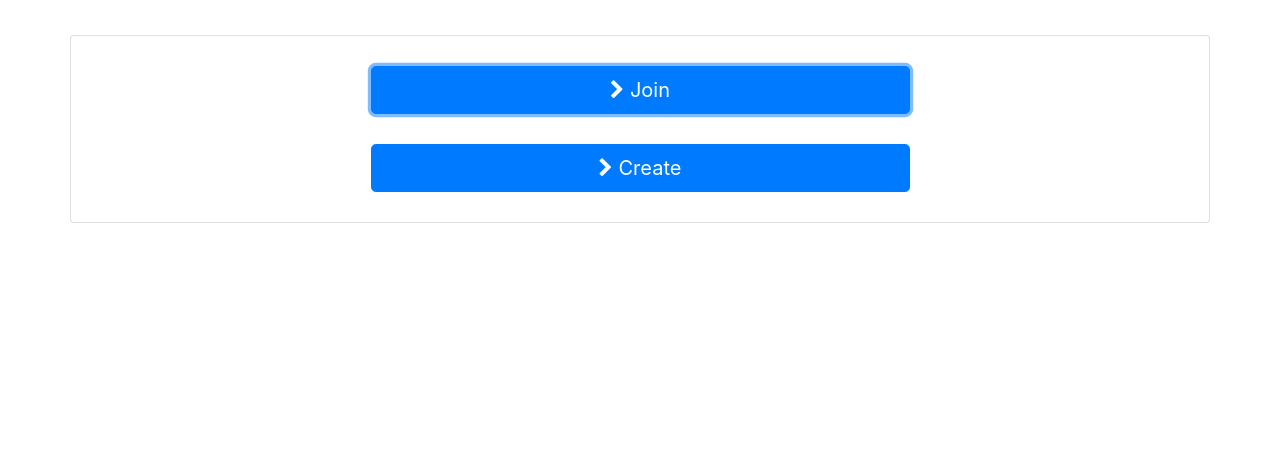
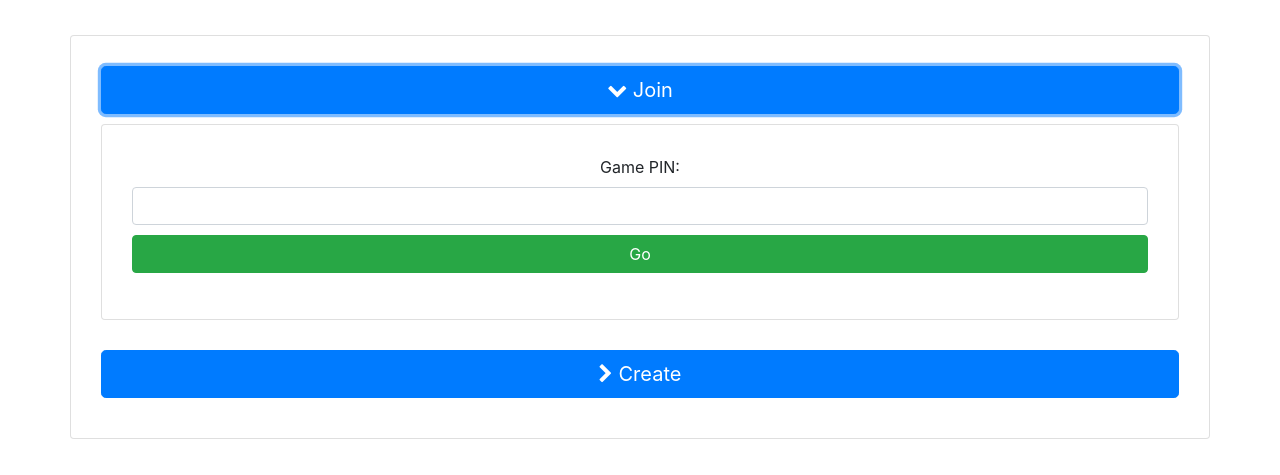
Before and after one commit to ammrat13/cards-against-world-history, a plain HTML site: page frontend/index.html in a window 1280 px wide. Both pictures are taken after a click on the button "Join". Shown: the part 81-556 px from the top of the page. Drawn offline with nearby package versions, Linux system fonts and the light colour scheme.

Commit message:
Improved login screen

```diff
--- a/frontend/css/style.css
+++ b/frontend/css/style.css
@@ -17,3 +17,7 @@ body{
 .breaker{
 	height: 30px;
 }
+
+.breaker-sm{
+	height: 10px;
+}
--- a/frontend/index.html
+++ b/frontend/index.html
@@ -18,19 +18,42 @@
 		<link href="css/style.css" rel="stylesheet"/>
 	</head>
 	<body>
+		<script src="js/index.js"></script>
 		<div class="container">
 			<center><h1 class="title"><b>Cards Against World History</b></h1></center>
 		</div>
 		<div class="breaker"></div>
 		<div class="container card">
 			<center>
-				<button type="button" class="btn btn-primary btn-lg" style="width: 50%;" onclick="">
+				<button id="join-btn" type="button" class="btn btn-primary btn-lg btn-block" onclick="">
 					<i class="fa fa-chevron-right"></i> Join
 				</button>
+				<div class="breaker-sm"></div>
+				<div id="join-card" class="card">
+					<div class="form-group">
+						<label for="join-pin">Game PIN:</label>
+						<input class="form-control input-lg" id="join-pin" type="text" style="font-weight: bold;"/>
+						<div class="breaker-sm"></div>
+						<button id="join-go" type="button" class="btn btn-success btn-block" onclick="">
+							Go
+						</button>
+					</div>
+				</div>
+
 				<div class="breaker"></div>
-				<button type="button" class="btn btn-primary btn-lg" style="width: 50%;" onclick="">
+
+				<button id="create-btn" type="button" class="btn btn-primary btn-lg btn-block" onclick="">
 					<i class="fa fa-chevron-right"></i> Create
 				</button>
+				<div class="breaker-sm"></div>
+				<div id="create-card" class="card">
+					<centering>Game PIN:</centering>
+					<h5><b id="create-pin">Loading...</b></h5>
+					<div class="breaker-sm"></div>
+					<button id="create-go" type="button" class="btn btn-success btn-block" onclick="">
+						Go
+					</button>
+				</div>
 			</center>
 		</div>
 	</body>
--- /dev/null
+++ b/frontend/js/index.js
@@ -0,0 +1,31 @@
+var joinDrop = false;
+var createDrop = false;
+
+$(document).ready(function(){
+	$("#join-card").hide();
+	$("#create-card").hide();
+
+	$("#join-btn").click(function(){
+		if(!joinDrop){
+			joinDrop = true;
+			$("#join-btn").html("<i class=\"fa fa-chevron-down\"></i> Join");
+			$("#join-card").slideDown();
+		} else {
+			joinDrop = false;
+			$("#join-btn").html("<i class=\"fa fa-chevron-right\"></i> Join");
+			$("#join-card").slideUp();
+		}
+	});
+
+	$("#create-btn").click(function(){
+		if(!createDrop){
+			createDrop = true;
+			$("#create-btn").html("<i class=\"fa fa-chevron-down\"></i> Create");
+			$("#create-card").slideDown();
+		} else {
+			createDrop = false;
+			$("#create-btn").html("<i class=\"fa fa-chevron-right\"></i> Create");
+			$("#create-card").slideUp();
+		}
+	});
+})
```
